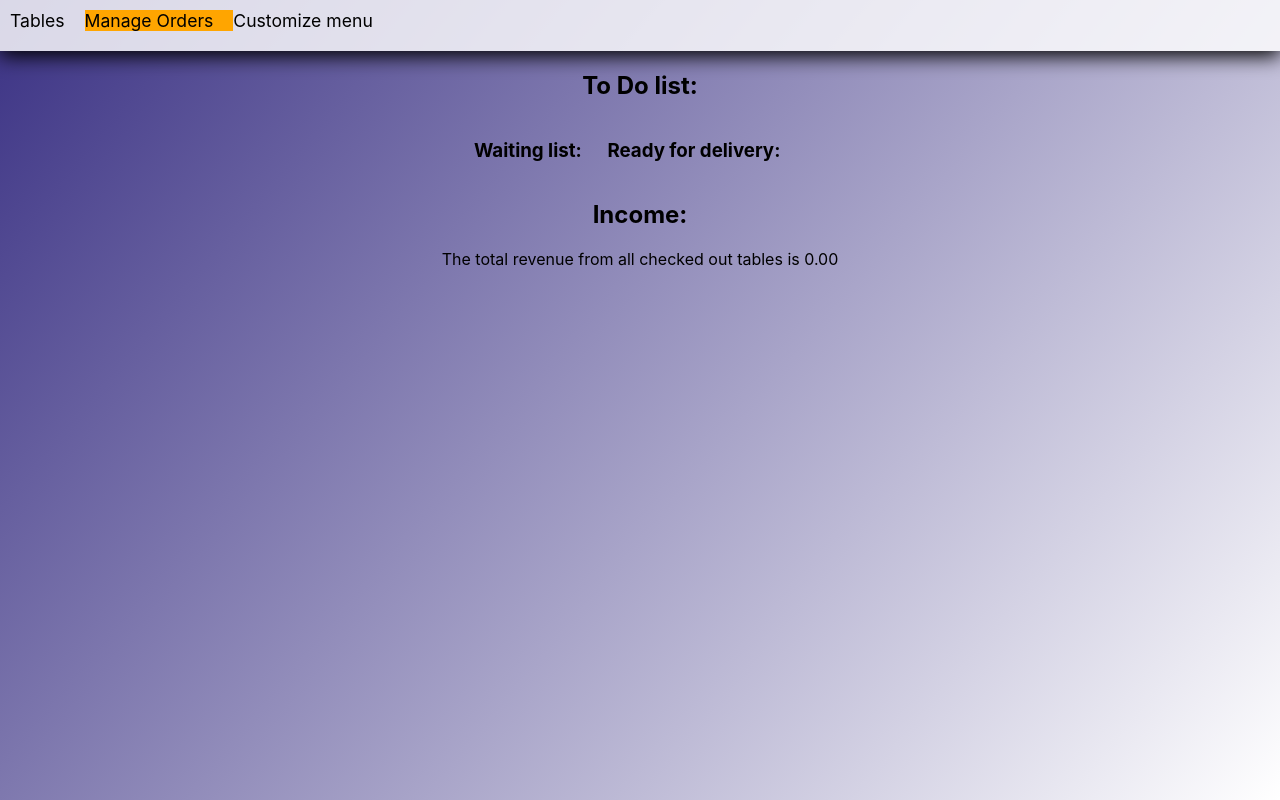
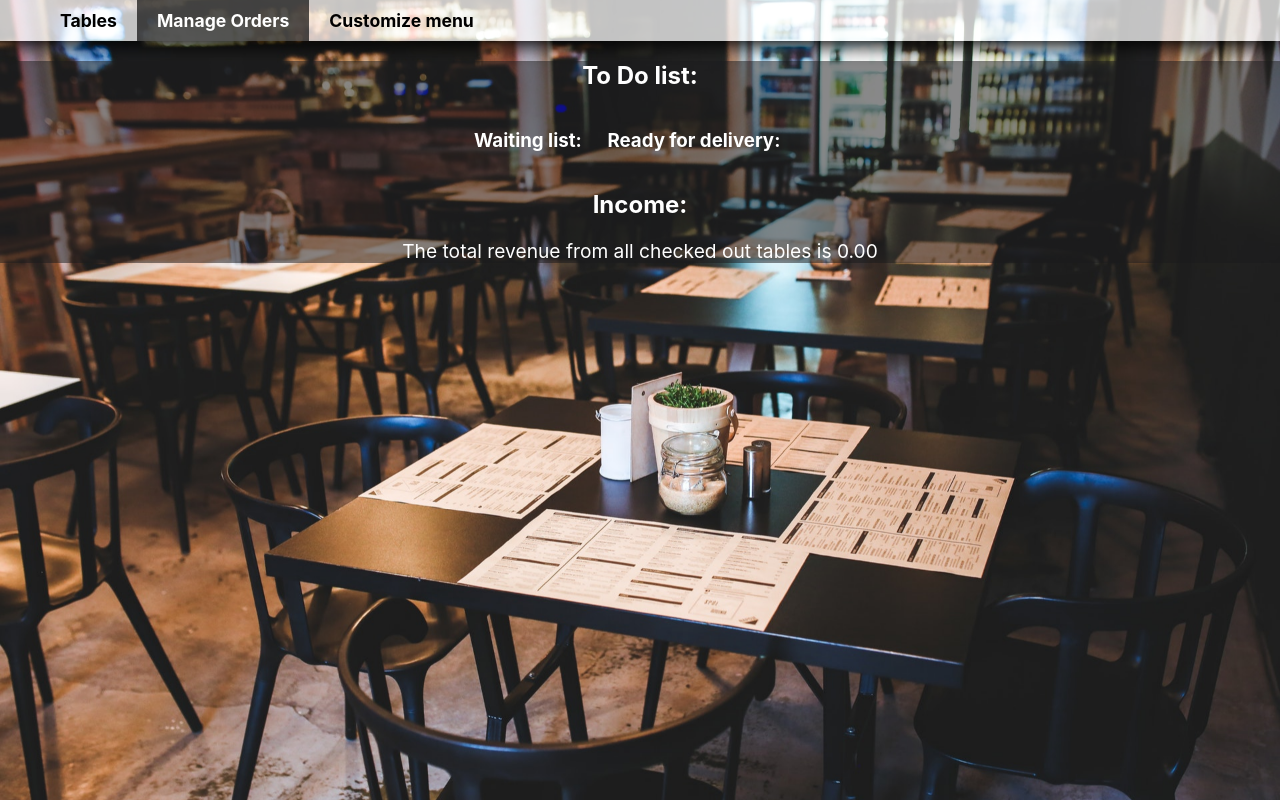
Before and after one commit to catsmonster/Restaurant-app, a React (Create React App) app: page / in a window 1280 px wide. Both pictures are taken after a click on the item "Manage Orders". Built offline with nearby package versions, Linux system fonts and the light colour scheme.

Commit message:
added new style

```diff
--- a/src/components/CustomizeMenu/CustomizeMenu.js
+++ b/src/components/CustomizeMenu/CustomizeMenu.js
@@ -22,7 +22,7 @@ const CustomizeMenu = ({menuInput, setMenuInput, addNewItemtoMenu, setAddNewItem
 
 
     return (
-        <div>
+        <div className='statisticsMain'>
             <h2>Here you will be able to customize your menu</h2>
             {addNewItemtoMenu ?
             <div className='addDish'>
--- a/src/components/Menu/Menu.css
+++ b/src/components/Menu/Menu.css
@@ -13,8 +13,10 @@ div.menuContainer {
     justify-content: center;
     display: flex;
     padding: 15px 30px;
-    background: steelblue;
+    background: #111111bb;
     box-shadow: 0 10px 20px;
+    color: white;
+    /*box-shadow: 0 10px 20px;*/
 }
 
 div.menuContainer :active {
@@ -27,8 +29,10 @@ div.menuContainer :active {
 
 .deleteBtn {
     border-radius: 20px;
-    border: aquamarine solid 1px;
-    background: #ffffffb0;
+    border: #00000044 solid 2px;
+    background: #ff000099;
+    color: white;
+    font-weight: bold;
 }
 
 #categoryActive {
--- a/src/components/Navigation/Navigation.css
+++ b/src/components/Navigation/Navigation.css
@@ -2,18 +2,20 @@
     list-style-type: none;
     display: flex;
     box-shadow: 0 5px 20px;
-    padding: 10px 0 20px 10px;
-    background: #ffffffcf;
+    /*padding: 10px 0 20px 10px;*/
+    background: #ffffffbb;
+    font-weight: bold;
 }
 
 .NavLi {
     justify-content: left;
-    padding-right: 20px;
+    padding: 10px 20px;
     font-size: 1.1rem;
     cursor: pointer;
     user-select: none;
 }
 
 .navActive {
-    background-color: orange;
+    background-color: #000000aa;
+    color: white;
 }
--- a/src/components/Orders/Orders.css
+++ b/src/components/Orders/Orders.css
@@ -30,9 +30,15 @@ span {
     margin-top: 2%;
     display: flex;
     justify-content: center;
+    flex-flow: column nowrap;
 }
 
-selectedMenu {
+.searchBox {
+    border-radius: 10px;
+    padding: 5px 10px;
+}
+
+.selectedMenu {
     display: flex;
     align-items: center;
 }
@@ -45,3 +51,7 @@ selectedMenu {
 .waitingHeader {
     padding-right: 8%;
 }
+
+p {
+    color: white;
+}
--- a/src/components/Orders/Orders.js
+++ b/src/components/Orders/Orders.js
@@ -73,7 +73,7 @@ const Orders = ({path, tempTables, clickedTable, setTempTables, logTables, setLo
     };
 
         return (
-            <div>
+            <div className='statisticsMain'>
                 <h1>This is da menu!</h1>
                 <CategoriesWithMenu setTempTables={setTempTables} setCategoryActive={setCategoryActive} categoryActive={categoryActive} setMenuSearch={setMenuSearch} tempTables={tempTables} path={path} clickedTable={clickedTable} menuSearch={menuSearch} selectedCategory={selectedCategory} setSelectedCategory={setSelectedCategory} tempMenu={tempMenu} setTempMenu={setTempMenu}/>
                 <h1>{`Table ${tempTables[clickedTable].id + 1} ordered the following items:`}</h1>
--- a/src/components/SearchMenu/SearchMenu.js
+++ b/src/components/SearchMenu/SearchMenu.js
@@ -3,7 +3,7 @@ import React from 'react';
 const SearchMenu = ({setMenuSearch}) => {
   return (
     <div>
-        <input onChange={(e) => setMenuSearch(e.target.value)}/>
+        <input className="searchBox" onChange={(e) => setMenuSearch(e.target.value)}/>
     </div>
   );
 };
--- /dev/null
+++ b/src/components/Statistics/Statistics.css
@@ -0,0 +1,18 @@
+.statisticsMain {
+    background-color: #1c1c1d85;
+}
+
+h2 {
+    color: white;
+}
+
+h3 {
+    color: white;
+}
+
+h1 {
+    color: white;
+}
+span {
+    color: white;
+}
--- a/src/components/Statistics/Statistics.js
+++ b/src/components/Statistics/Statistics.js
@@ -1,6 +1,7 @@
 import React from 'react';
 import ToDoMenu from "../ToDoMenu/ToDoMenu";
 import Scroll from "../Scroll";
+import './Statistics.css'
 
 const Statistics = ({logTables, tempTables, setTempTables, getRelevantOrders}) => {
 
@@ -34,7 +35,7 @@ const Statistics = ({logTables, tempTables, setTempTables, getRelevantOrders}) =
 
 
     return (
-        <div>
+        <div className='statisticsMain'>
             <h2>To Do list:</h2>
             <div className='containerOfContainer'>
                 <h3>Waiting list:</h3>
@@ -47,7 +48,7 @@ const Statistics = ({logTables, tempTables, setTempTables, getRelevantOrders}) =
                 </Scroll>
             </div>
             <h2>Income:</h2>
-            {`The total revenue from all checked out tables is ${parseFloat(logTables.total).toFixed(2)}`}
+            <span>{`The total revenue from all checked out tables is ${parseFloat(logTables.total).toFixed(2)}`}</span>
         </div>
     );
 };
--- a/src/components/Table/Table.css
+++ b/src/components/Table/Table.css
@@ -1,5 +1,5 @@
 .tableDiv {
-    background: blue;
+    background: #2278c16e;
     margin: 1%;
     font-size: 1.5rem;
     padding: 1%;
@@ -7,7 +7,7 @@
 }
 
 .activeTableDiv {
-    background: orange;
+    background: #ff5e008c;
     margin: 1%;
     font-size: 1.5rem;
     padding: 1%;
@@ -26,6 +26,7 @@
 
 .deleteBtn {
     padding: 5px 10px;
+    cursor: pointer;
 }
 
 .clickTable {
@@ -35,9 +36,24 @@
 }
 
 .eatingTableDiv {
-    background: mediumpurple;
+    background: #cf70dbb0;
     margin: 1%;
     font-size: 1.5rem;
     padding: 1%;
     box-shadow: #282c34 5px 5px 10px;
 }
+
+h2 {
+    color: white;
+}
+
+h3 {
+    color: white;
+}
+
+h1 {
+    color: white;
+}
+span {
+    color: white;
+}
--- a/src/containers/App.css
+++ b/src/containers/App.css
@@ -1,6 +1,7 @@
 .App {
   text-align: center;
-  background: linear-gradient(130deg, #3b3284, transparent);
+  background: center/cover url('../img/background.jpg') no-repeat fixed;
+  backdrop-filter: blur(10px);
   min-height: 100vh;
   height: 100%;
 }
```
Also changed, not shown: src/img/background.jpg (added).
